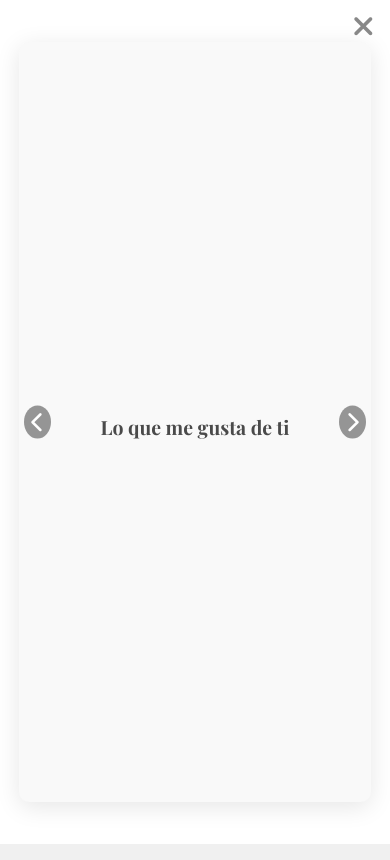
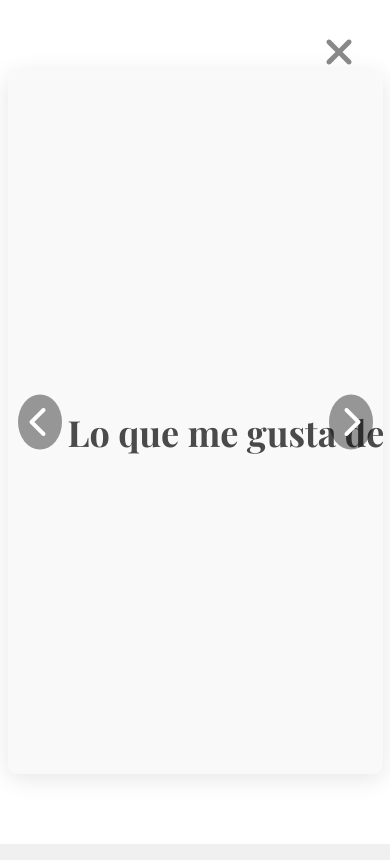
Before and after one commit to noecoronasoto/fany.github.io, a plain HTML site: page index.html in a window 390 px wide. Both pictures are taken after a click on the element "TU". Drawn offline with nearby package versions, Linux system fonts and the light colour scheme.

Commit message:
Update styles.css

```diff
--- a/styles.css
+++ b/styles.css
@@ -3,14 +3,14 @@ html, body {
     margin: 0;
     font-family: 'Montserrat', sans-serif;
     height: 100vh;
-    width: 100vw;
+    width: 100vw; /* Asegura que ocupe todo el ancho del viewport */
     overflow-x: hidden; /* Evita el scroll horizontal no deseado en el body */
     overflow-y: auto; /* Permite el scroll vertical en el body si el contenido es largo */
-    display: flex; /* Se mantiene para centrar el contenido principal */
+    display: flex;
     justify-content: center;
     align-items: center;
     background-color: #f0f0f0;
-    box-sizing: border-box;
+    box-sizing: border-box; /* Asegura que padding y border no aumenten el tamaño */
 }
 
 /* Sección Principal (hero-section) */
@@ -22,7 +22,7 @@ html, body {
     max-width: 1200px;
     height: 80vh;
     gap: 30px;
-    box-sizing: border-box;
+    box-sizing: border-box; /* Importante para el cálculo del tamaño */
 }
 
 /* Cada Columna/Espacio en la sección principal */
@@ -34,7 +34,7 @@ html, body {
     border-radius: 15px;
     box-shadow: 0 10px 30px rgba(0, 0, 0, 0.1);
     cursor: pointer;
-    box-sizing: border-box;
+    box-sizing: border-box; /* Importante para el cálculo del tamaño */
 }
 
 .column-item img {
@@ -50,7 +50,7 @@ html, body {
     left: 50%;
     transform: translate(-50%, -50%);
     color: #fff;
-    font-size: 2.5vw; /* Usa 'vw' para un tamaño de fuente responsivo */
+    font-size: 2.5vw;
     font-weight: 700;
     text-align: center;
     text-shadow: 2px 2px 8px rgba(0, 0, 0, 0.7);
@@ -61,162 +61,61 @@ html, body {
 /* ---------------------------------------------------- */
 /* MEDIA QUERIES PARA RESPONSIVIDAD (MENOS DE 768px ANCHO) */
 /* ---------------------------------------------------- */
-@media (max-width: 768px) {
-    /* Ajustes para body en mobile: flexbox principal */
-    html, body {
-        display: flex !important; /* Fuerza el display flex para el body */
-        flex-direction: column !important; /* Fuerza la dirección de la columna */
-        overflow-y: auto !important; /* Fuerza el scroll vertical */
-        height: auto !important; /* Fuerza la altura automática */
-        min-height: 100vh !important; /* Fuerza la altura mínima del viewport */
+@media (max-width: 480px) {
+  .column-text {
+    font-size: 6vw;
+    padding: 5px;
   }
 
-    .hero-section {
-        flex-direction: column !important; /* Fuerza a apilar las columnas */
-        height: auto !important; /* Altura automática */
-        padding: 40px 0 !important; /* Padding ajustado */
-        width: 100% !important; /* Ocupa todo el ancho */
-        max-width: none !important; /* Sin límite de ancho */
-        justify-content: flex-start !important; /* Empieza desde arriba */
-        align-items: center !important; /* Centra los elementos apilados */
+  .detail-content {
+    padding: 10px;
+    height: 95vh;
+    width: 98vw;
+    overflow: hidden;
   }
 
-    .column-item {
-        width: 90% !important; /* Fuerza el ancho de las tarjetas */
-        height: 220px !important; /* Fuerza la altura de las tarjetas */
-        margin-bottom: 20px !important; /* Espacio entre columnas */
+  .sub-panel {
+    padding: 10px;
+    overflow-y: auto;
+    font-size: 0.9em;
   }
 
-    .column-text {
-        font-size: 7vw !important; /* Fuerza el tamaño de fuente con vw */
+  .sub-panel img {
+    max-width: 100%;
+    height: auto;
+    border-radius: 8px;
   }
 
-    /* Ajustes para la sección detallada en móviles */
-    .detail-section {
-        padding: 10px !important;
-        top: 0% !important;
-        left: 0 !important;
-        width: 100vw !important;
-        height: 100vh !important;
-        position: fixed !important;
-        display: flex !important;
-        flex-direction: column !important;
-        justify-content: center !important;
-        align-items: center !important;
-        overflow-y: hidden !important;
-        overflow-x: hidden !important;
-    }
-    .detail-content {
-        padding: 15px !important;
-        height: 90vh !important;
-        width: 95% !important;
-        max-width: none !important;
-        box-sizing: border-box !important;
-    }
-    .detail-panel {
-        padding: 0 !important;
-    }
-    .sub-panel {
-        padding: 10px 15px !important;
-        text-align: center !important;
-        overflow-y: auto !important; /* ¡MUY IMPORTANTE! Permite el scroll dentro del sub-panel */
-        -webkit-overflow-scrolling: touch !important; /* Mejora el rendimiento del scroll en iOS */
-        display: flex !important;
-        flex-direction: column !important;
-        justify-content: center !important;
-        align-items: center !important;
+  .sub-panel h3 {
+    font-size: 1.4em;
   }
 
-    /* ---------------------------------------------------- */
-    /* Ajustes de TAMAÑO DE TEXTO GENERAL PARA SUB-PANELES en móviles */
-    /* ---------------------------------------------------- */
-    .sub-panel h3 {
-        font-size: 5vw !important; /* Ajuste a vw para escalado agresivo */
-        margin-bottom: 8px !important;
-        line-height: 1.2 !important;
-    }
   .sub-panel p {
-        font-size: 3.5vw !important; /* Ajuste a vw para escalado agresivo */
-        line-height: 1.4 !important;
-        margin-bottom: 6px !important;
+    font-size: 0.9em;
+    line-height: 1.5;
   }
 
-    /* Ajustes específicos para el layout de canciones en móviles */
-    .sub-panel.song-layout {
+  .song-layout {
     flex-direction: column !important;
-        align-items: center !important;
-        text-align: center !important;
+    text-align: center;
     padding: 10px !important;
   }
 
   .song-image-container {
-        width: 60% !important;
-        max-width: 120px !important;
-        margin-right: 0 !important;
-        margin-bottom: 10px !important;
-    }
-
-    .play-button {
-        position: static !important;
-        opacity: 1 !important;
-        margin-top: 5px !important;
-        font-size: 3vw !important; /* También con vw */
-        padding: 4px 7px !important;
+    width: 80%;
+    margin: auto;
+    margin-bottom: 10px;
   }
 
   .song-text {
-        width: 100% !important;
-        align-items: center !important;
+    width: 100%;
+    padding: 0;
+    font-size: 0.9em;
   }
+}
+ /* Fin del media query */
 
-    .song-text h3 {
-        font-size: 4.5vw !important; /* Con vw */
-        margin-bottom: 5px !important;
-        text-align: center !important;
-    }
-
-    .song-text p {
-        font-size: 3vw !important; /* Con vw */
-        line-height: 1.2 !important;
-        text-align: center !important;
-    }
-
-    /* Flechas y botón de cerrar en móviles */
-    .close-button {
-        top: 10px !important;
-        right: 10px !important;
-        font-size: 1.8em !important;
-    }
-    .sub-carousel-arrow {
-        font-size: 1.3em !important;
-        padding: 4px 7px !important;
-    }
-    .sub-left-arrow {
-        left: 5px !important;
-    }
-    .sub-right-arrow {
-        right: 5px !important;
-    }
-
-    /* ---------------------------------------------------- */
-    /* Sobreescribe para la clase centered-small-text en móviles */
-    /* ---------------------------------------------------- */
-    h3.centered-small-text {
-        font-size: 4.2vw !important; /* Con vw */
-        margin-bottom: 5px !important;
-    }
-
-    p.centered-small-text {
-        font-size: 2.8vw !important; /* Con vw */
-        line-height: 1.2 !important;
-        padding: 0 !important;
-        margin-bottom: 5px !important;
-    }
-} /* Fin del media query */
-
-
-/* Resto de estilos de escritorio (fuera de la media query) */
-
+/* Resto de estilos de escritorio */
 /* Estilos para la Nueva Sección Detallada (detail-section) - ESCRITORIO */
 .detail-section {
     position: fixed;
@@ -263,7 +162,7 @@ html, body {
     visibility: hidden;
     opacity: 0;
     transform: translateY(20px);
-    position: absolute;
+    position: absolute; /* Permite que el carrusel interno los mueva */
     top: 0;
     left: 0;
     width: 100%;
@@ -273,7 +172,7 @@ html, body {
     flex-direction: column;
     justify-content: center;
     align-items: center;
-    overflow: hidden;
+    overflow: hidden; /* Contiene el carrusel interno */
 }
 
 /* Nuevo contenedor para los sub-paneles del carrusel interno */
@@ -288,17 +187,17 @@ html, body {
 
 /* Cada sub-panel (las "caras" dentro de cada sección) - ESCRITORIO */
 .sub-panel {
-    min-width: 100%;
-    flex-shrink: 0;
+    min-width: 100%; /* Cada sub-panel ocupa el 100% del ancho del carrusel */
+    flex-shrink: 0; /* Evita que los sub-paneles se encojan */
     height: 100%;
     box-sizing: border-box;
-    padding: 0 60px;
+    padding: 0 60px; /* Padding lateral para el contenido */
     display: flex;
     flex-direction: column;
     justify-content: center;
     align-items: center;
-    text-align: center;
-    overflow-y: auto;
+    text-align: center; /* Centra el texto por defecto en sub-paneles */
+    overflow-y: auto; /* Permite scroll vertical si el contenido excede la altura */
 }
 
 /* Estilos para imágenes dentro de los sub-paneles */
@@ -310,10 +209,10 @@ html, body {
     margin-bottom: 15px;
 }
 
-/* Estilos de texto generales para h3 en sub-paneles - ESCRITORIO */
+/* Estilos de texto generales para h3 en sub-paneles */
 .sub-panel h3 {
     font-family: 'Playfair Display', serif;
-    font-size: 2.5em; /* Tamaño de escritorio */
+    font-size: 2.5em;
     margin-bottom: 15px;
     color: #4a4a4a;
     line-height: 1.2;
@@ -321,10 +220,10 @@ html, body {
     overflow-wrap: break-word;
 }
 
-/* Estilos de texto generales para p en sub-paneles - ESCRITORIO */
+/* Estilos de texto generales para p en sub-paneles */
 .sub-panel p {
     font-family: 'Montserrat', sans-serif;
-    font-size: 1.0em; /* Tamaño de escritorio */
+    font-size: 1.0em;
     line-height: 1.6;
     margin-bottom: 10px;
     color: #333;
@@ -334,7 +233,7 @@ html, body {
     max-width: 100%;
 }
 
-/* CLASE EXCLUSIVA: centered-small-text (Para texto más pequeño y centrado) - ESCRITORIO */
+/* CLASE EXCLUSIVA: centered-small-text (Para texto más pequeño y centrado) */
 .centered-small-text {
     text-align: center;
     margin-left: auto;
@@ -344,13 +243,13 @@ html, body {
 }
 
 h3.centered-small-text {
-    font-size: 1.8em; /* Tamaño de escritorio */
+    font-size: 1.8em;
     margin-bottom: 12px;
     line-height: 1.2;
 }
 
 p.centered-small-text {
-    font-size: 0.85em; /* Tamaño de escritorio */
+    font-size: 0.85em;
     line-height: 1.4;
     padding: 0;
     margin-bottom: 10px;
```
Lines whose indentation alone changed are shown as unchanged.
